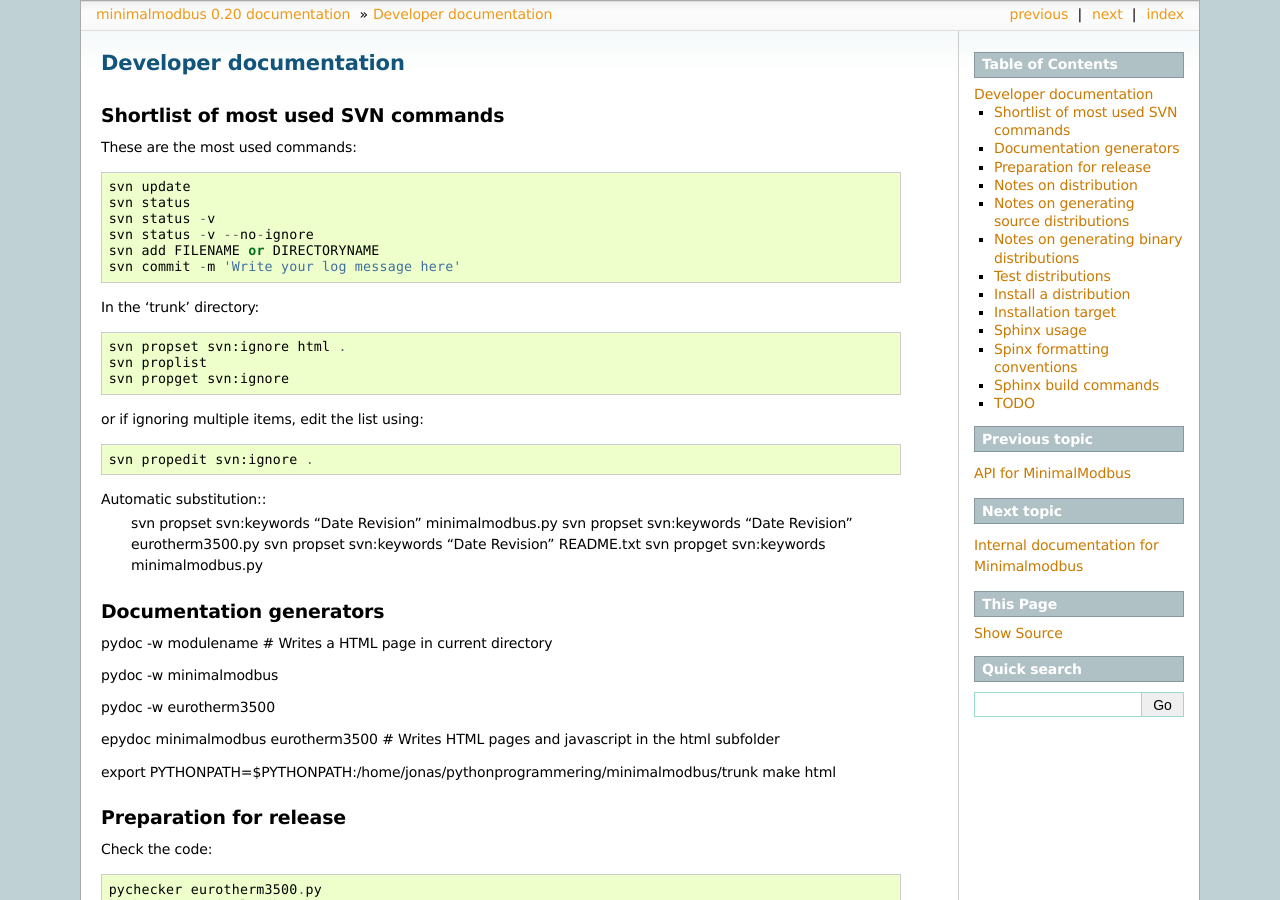
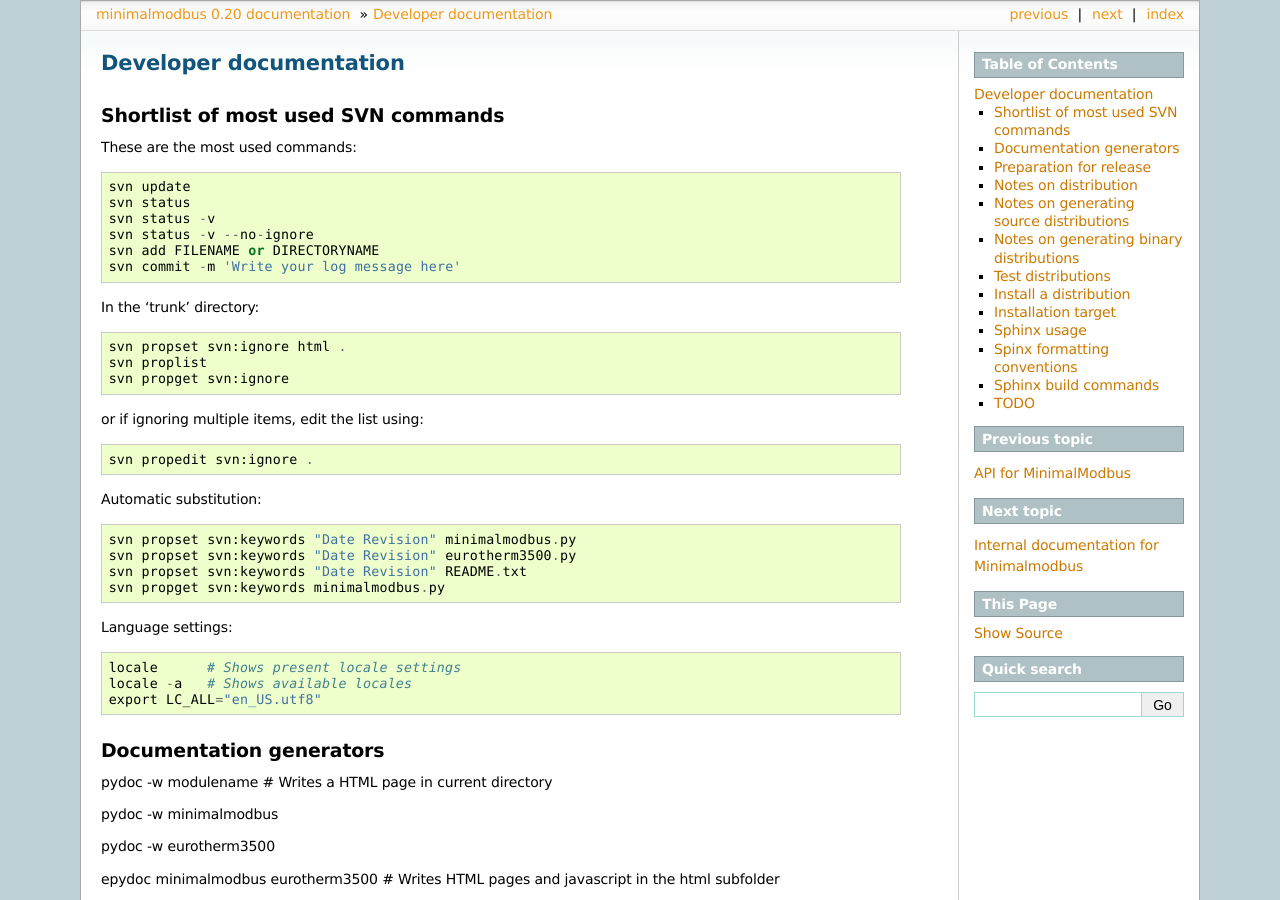
Before and after one commit to pyhys/minimalmodbus, a Sphinx documentation site: the page built from doc/administrative.rst, in a window 1280 px wide and 900 px high. Built offline with Sphinx 7.4.7, drawn with Linux system fonts in a browser that asks for light colours; pages that are not in the unit, such as notebooks, are missing from menus.

Commit message:
Testing svn text substitution

```diff
--- a/doc/administrative.rst
+++ b/doc/administrative.rst
@@ -24,10 +24,18 @@ or if ignoring multiple items, edit the list using::
     svn propedit svn:ignore .
 
 Automatic substitution::
+
     svn propset svn:keywords "Date Revision" minimalmodbus.py
     svn propset svn:keywords "Date Revision" eurotherm3500.py
     svn propset svn:keywords "Date Revision" README.txt
     svn propget svn:keywords minimalmodbus.py
+
+
+Language settings::
+
+    locale      # Shows present locale settings
+    locale -a   # Shows available locales
+    export LC_ALL="en_US.utf8"
 
 
 Documentation generators
```
